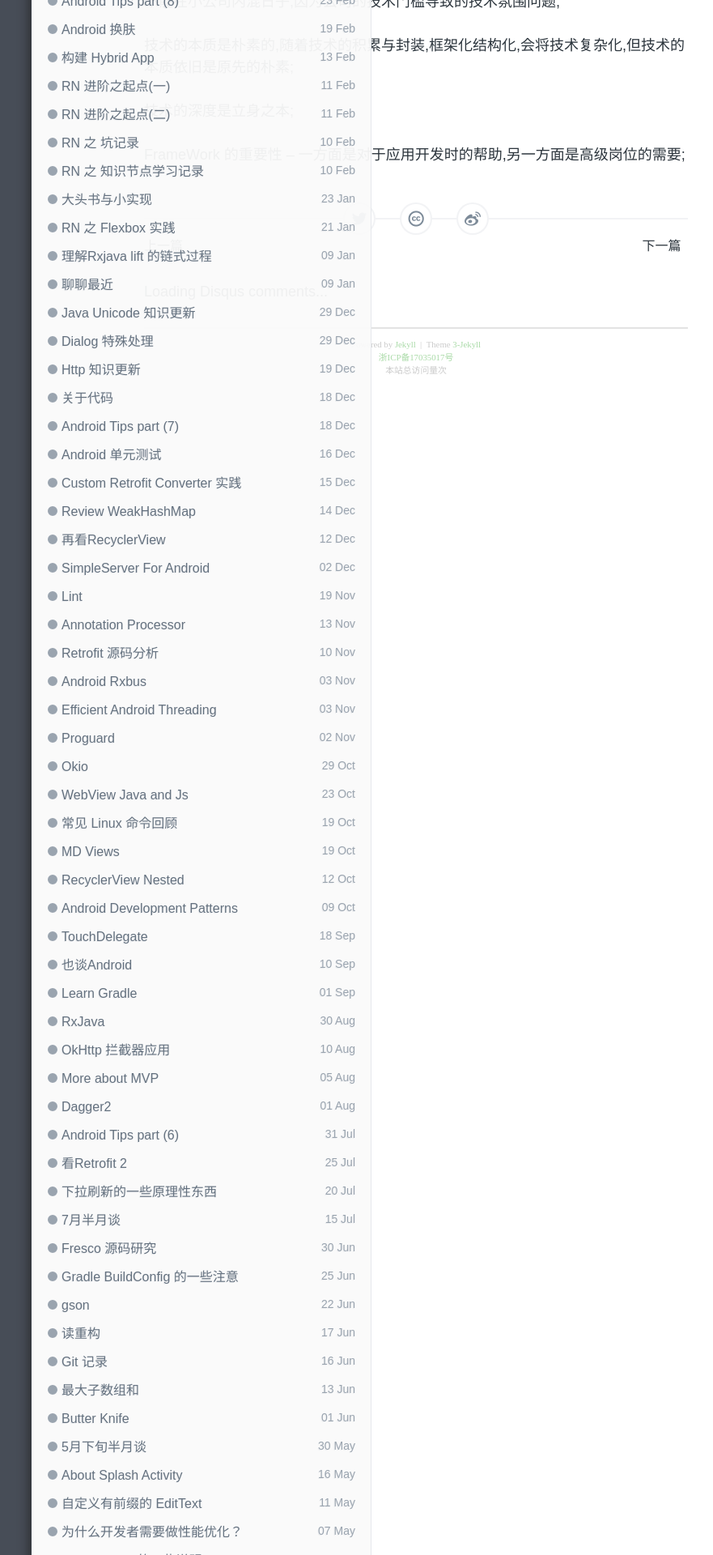
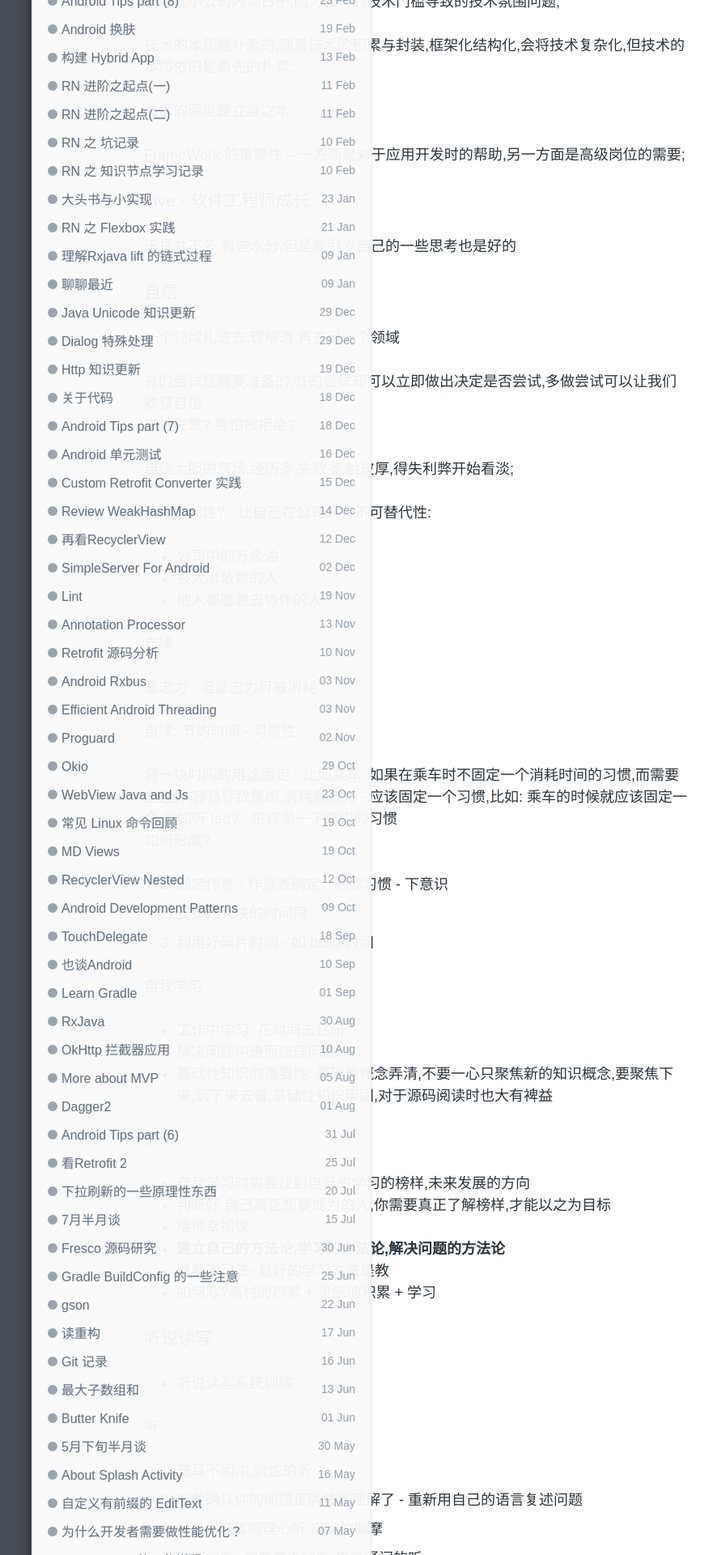
Before and after one commit to enlipan/enlipan.github.io, a Jekyll site: the page built from _posts/2017-08-05-android-tips-12.md, in a window 1280 px wide. Shown: the part 1105-3025 px from the top of the page at 81% size, without its empty margins (126-1007 px from the left). Built offline with Jekyll 4.4.1, drawn with Linux system fonts in a browser that asks for light colours; nearby versions of some CDN libraries; comment, search, counter and statistics services are not loaded; some of the changed text lies outside the part shown.

Commit message:
git modify pages add tips live

```diff
--- a/_posts/2017-08-05-android-tips-12.md
+++ b/_posts/2017-08-05-android-tips-12.md
@@ -35,3 +35,106 @@
 技术的深度是立身之本;
 
 FrameWork 的重要性 -- 一方面是对于应用开发时的帮助,另一方面是高级岗位的需要;
+
+### Live - 软件工程师成长
+
+干货并不多,有些水分,但是能引发自己的一些思考也是好的
+
+### 自信
+
+一个领域扎进去,理解透,再去另一个领域
+
+有的尝试是需要准备的,有的尝试却可以立即做出决定是否尝试,多做尝试可以让我们收获自信
+害怕失败? 害怕被拒绝?
+
+自信大胆的气场,经历多,失败多,脸皮厚,得失利弊开始看淡;
+
+不可替代性? - 让自己在公司具有不可替代性:
+
+* 公司中的万金油
+* 被大家依赖的人
+* 他人都愿意去协作的人
+
+#### 自律
+
+意志力 : 但意志力可被消耗
+
+自律: 节约时间 - 习惯性
+
+将一块时间的用途固定 - 比如乘车: 如果在乘车时不固定一个消耗时间的习惯,而需要去选择,容易导致焦虑,消耗意志力 - 应该固定一个习惯,比如: 乘车的时候就应该固定一个,比如听 ted? - 形成单一下意识的习惯
+如何形成?
+
+1.  固定作息 - 作息表确定 - 形成习惯 - 下意识
+2.  安排好大块的时间段
+3.  利用好碎片时间 - 如 build 时间
+
+
+#### 自我学习
+
+* 工作中学习: 花时间去钻研
+* 解决问题中进而梳理问题
+* 基础性知识的重要性: 基础性概念弄清,不要一心只聚焦新的知识概念,要聚焦下来,沉下来去看,基础性知识牢固,对于源码阅读时也大有裨益
+
+#### 榜样
+
+* 自我学习时需要找到自己的学习的榜样,未来发展的方向
+
+* 判断好,自己真正想要成为的人,你需要真正了解榜样,才能以之为目标
+
+* 哈佛幸福课
+
+* **建立自己的方法论,学习的方法论,解决问题的方法论**
+
+* 费曼学习法- 最好的学习方法是教
+
+* 如何写?素材的积累 + 灵感的积累 + 学习
+
+
+
+### 听说读写
+
+* 听说读写系统训练
+
+#### 听
+
+1. 充耳不闻,礼貌性的听
+2. 听并确认你的问题正确被我理解了 - 重新用自己的语言复述问题
+3. 倾听 - 带着同理心听,真实的揣摩
+4. 学习的听- 发散思考的听,带着疑问的听
+
+* 听- 理性的听 feedback, 批评的 feedback
+
+* 自己做错但没人指出来是一件比较可怕的事,自己做错却茫然不知,继续保持错误
+
+#### 说
+
+建立与听者之间的信任
+
+1. 说时条理清晰
+2. 言之有理,言之有物 - 脑子里有干货是基础,要用自己脑袋里的知识证明自己的表述
+3. 不卑不亢
+
+
+#### 读
+
+1. 多读书,读好书,建立知识系统
+2. 不知道读什么书时,那么读经典
+3. 知识较深的书,带着目的读书
+
+* 如何读一本书
+
+#### 写
+
+* 至少记录自己的思维碎片
+
+* 写文章,自我对话,自己问问题,自己解答自己的问题.把这个内容,把这个过程记录下来
+
+* 事实上,无论对错,写的过程是一种思考的总结,很多时候回过头看多年前的记录是很有意思的一件事,可以意识到自己真的成长了
+
+####  选择
+
+* 跟对人
+
+* 跟直接的 leader气场是否相合?谁是你直接的 leader
+
+* 好团队很重要- 短期内决定你薪资的涨幅,长期决定你的未来能走多远
```
